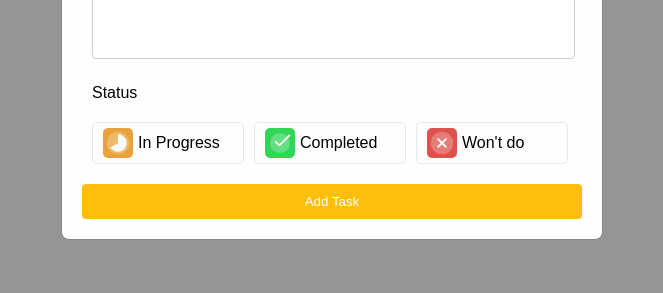
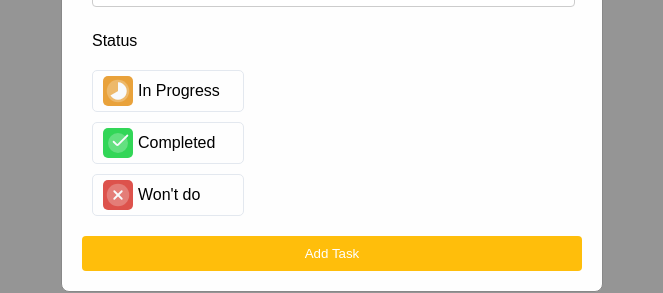
Before and after one commit to Daniel-Santiago-Acosta-1013/taskmaster, a Next.js app: page / in a window 1280 px wide. Both pictures are taken after a click on the element "Add new task". Shown: the part 435-728 px from the top of the page, without its empty margins (308-971 px from the left). Built offline with nearby package versions, Linux system fonts and the light colour scheme; no server answers; the database is empty.

Commit message:
Refactor TaskModal component to use grid layout for status options

```diff
--- a/src/styles/Home.module.css
+++ b/src/styles/Home.module.css
@@ -100,6 +100,7 @@
     margin-bottom: 10px;
     box-shadow: 0 2px 4px rgba(0, 0, 0, 0.1);
     justify-content: flex-start;
+    cursor: pointer;
 }
 
 .taskItem h3 {
@@ -160,9 +161,11 @@
 
 /* New styles for status options */
 .statusOptions {
-    display: flex;
+    display: grid;
     gap: 10px;
     margin-top: 20px;
+    width: 100%;
+    justify-items: start;
 }
 
 .statusOption {
```
